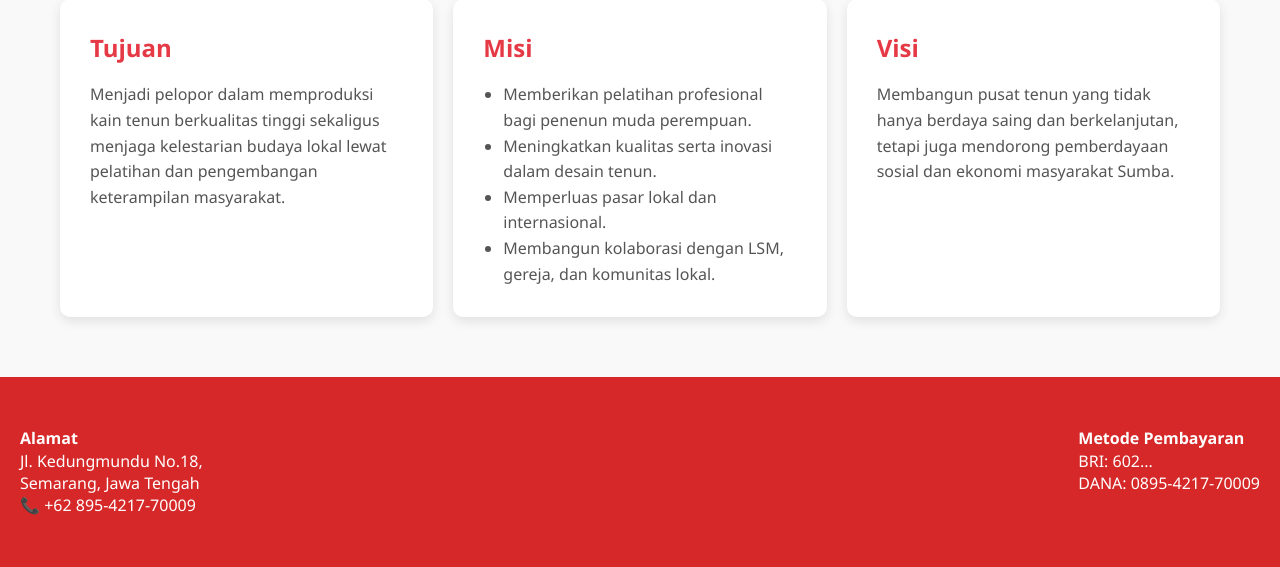
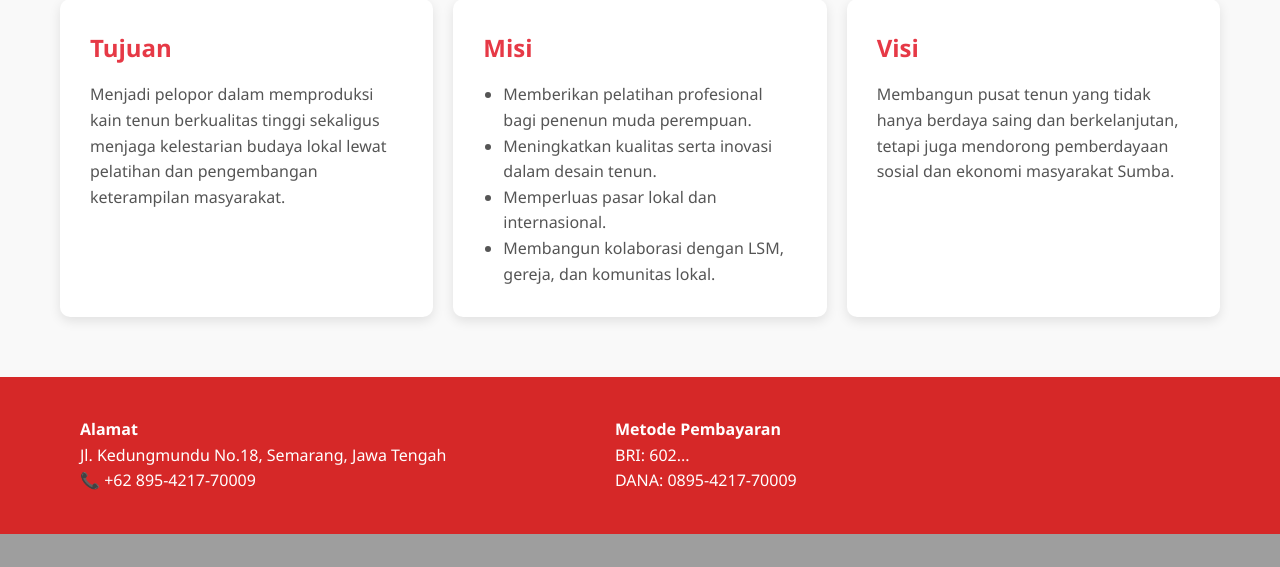
Before and after one commit to MonikaKade/CD_Seraphine_Weetabula, a PHP site: page /profile.html in a window 1280 px wide. Shown: the part 1156-1723 px from the top of the page. After the commit the page ends 1690 px from the top, so only its background shows below. Run offline with PHP 8.4, Linux system fonts and the light colour scheme.

Commit message:
desain figma

```diff
--- a/home/home.html
+++ b/home/home.html
@@ -24,9 +24,9 @@
     </div>
     <nav class="navbar-links">
       <a href="home.html">Home</a>
-      <a href="profil.html">Profil</a>
-      <a href="#">Produk</a>
-      <a href="#">Galeri</a>
+      <a href="profile.html">Profil</a>
+      <a href="produk.html">Produk</a>
+      <a href="kontak.html">Kontak</a>
     </nav>
   </header>
 
--- a/profile/profile.css
+++ b/profile/profile.css
@@ -122,21 +122,29 @@ nav a:hover {
   padding-left: 20px;
 }
 
+/* Footer Styles */
 footer {
   background-color: #d62828;
   color: white;
-  padding: 40px 20px;
+  padding: 40px 0;
 }
 
-footer .footer-flex {
+.footer-container {
+  max-width: 1200px;
+  margin: 20 auto;
+  padding: 0 80px; /* Memberi jarak dari pinggir */
+}
+
+.footer-flex {
   display: flex;
   justify-content: space-between;
   flex-wrap: wrap;
+  gap: 30px; /* Memberi jarak antara kolom */
 }
 
-footer .footer-flex div {
-  margin: 10px 0;
-  max-width: 200px;
+.footer-section {
+  flex: 1;
+  min-width: 500px; /* Agar tidak terlalu sempit */
   font-size: 16px;
-  line-height: 1.4;
+  line-height: 1.6;
 }
--- a/profile/profile.html
+++ b/profile/profile.html
@@ -1,153 +1,11 @@
 <!DOCTYPE html>
 <html lang="id">
+<link rel="stylesheet" href="profile.css">
 <head>
   <meta charset="UTF-8">
   <meta name="viewport" content="width=device-width, initial-scale=1.0">
   <title>Balai Tenun - Profile</title>
-  <style>
-    * {
-      box-sizing: border-box;
-      margin: 0;
-      padding: 0;
-      font-family: 'Segoe UI', Tahoma, Geneva, Verdana, sans-serif;
-    }
-
-    body {
-      background: #f9f9f9;
-      color: #333;
-      line-height: 1.6;
-    }
-
-    header {
-      background-color: #d62828;
-      color: white;
-      padding: 20px 40px;
-      display: flex;
-      justify-content: space-between;
-      align-items: center;
-    }
-
-    header img {
-      height: 40px;
-    }
-
-    nav a {
-      color: white;
-      margin-left: 30px;
-      text-decoration: none;
-      font-weight: 500;
-      transition: color 0.3s;
-    }
-
-    nav a:hover {
-      color: #fca311;
-    }
-
-    .hero {
-      background: url('../aset/image/dayak penenun.jpg') center/cover no-repeat;
-      height: 600px;
-      display: flex;
-      justify-content: center;
-      align-items: center;
-      color: white;
-      text-shadow: 2px 2px 5px rgba(0,0,0,0.7);
-      text-align: center;
-    }
-
-    .hero h1 {
-      font-size: 52px;
-      font-weight: bold;
-    }
-
-    .section {
-      max-width: 1200px;
-      margin: auto;
-      padding: 60px 20px;
-    }
-
-    .intro {
-      display: flex;
-      flex-wrap: wrap;
-      gap: 40px;
-      align-items: center;
-    }
-
-    .intro img {
-      flex: 1;
-      max-width: 500px;
-      border-radius: 10px;
-      box-shadow: 0 8px 16px rgba(0,0,0,0.1);
-    }
-
-    .intro-text {
-      flex: 1;
-    }
-
-    .intro-text h2 {
-      font-size: 36px;
-      margin-bottom: 20px;
-      color: #1d3557;
-    }
-
-    .intro-text p {
-      font-size: 18px;
-      color: #444;
-    }
-
-    .card-section {
-      display: flex;
-      flex-wrap: wrap;
-      gap: 20px;
-      margin-top: 40px;
-    }
-
-    .card {
-      flex: 1 1 300px;
-      background: #fff;
-      padding: 30px;
-      border-radius: 10px;
-      box-shadow: 0 4px 12px rgba(0,0,0,0.1);
-      transition: transform 0.3s;
-    }
-
-    .card:hover {
-      transform: translateY(-5px);
-    }
-
-    .card h3 {
-      margin-bottom: 15px;
-      color: #e63946;
-      font-size: 24px;
-    }
-
-    .card p, .card ul li {
-      font-size: 16px;
-      color: #555;
-    }
-
-    .card ul {
-      padding-left: 20px;
-    }
-
-    footer {
-      background-color: #d62828;
-      color: white;
-      padding: 40px 20px;
-    }
-
-    footer .footer-flex {
-      display: flex;
-      justify-content: space-between;
-      flex-wrap: wrap;
-    }
-
-    footer .footer-flex div {
-      margin: 10px 0;
-      max-width: 200px;
-      font-size: 16px;
-      line-height: 1.4;
-    }
-  </style>
+  <link rel="stylesheet" href="styles.css">
 </head>
 <body>
   <!-- Bagian Header -->
@@ -157,10 +15,10 @@
       <span style="margin-left:10px;font-size:22px;font-weight:bold;">CD Seraphine Weetebula</span>
     </div>
     <nav>
-      <a href="#">Home</a>
-      <a href="#">Profile</a>
-      <a href="#">Produk</a>
-      <a href="#">Galeri</a>
+      <a href="home.html">Home</a>
+      <a href="profile.html">Profile</a>
+      <a href="produk.html">Produk</a>
+      <a href="Kontak.html">Kontak</a>
     </nav>
   </header>
 
@@ -202,19 +60,19 @@
   </section>
 
   <!-- Bagian Footer -->
-  <footer>
+ <footer>
+  <div class="footer-container">
     <div class="footer-flex">
-      <div>
+      <div class="footer-section">
         <strong>Alamat</strong><br>
         Jl. Kedungmundu No.18, Semarang, Jawa Tengah<br>
         📞 +62 895-4217-70009
       </div>
-      <div>
+      <div class="footer-section">
         <strong>Metode Pembayaran</strong><br>
         BRI: 602...<br>
         DANA: 0895-4217-70009
       </div>
     </div>
-  </footer>
-</body>
-</html>
+  </div>
+</footer>
```
Also changed, not shown: 2 other files.
